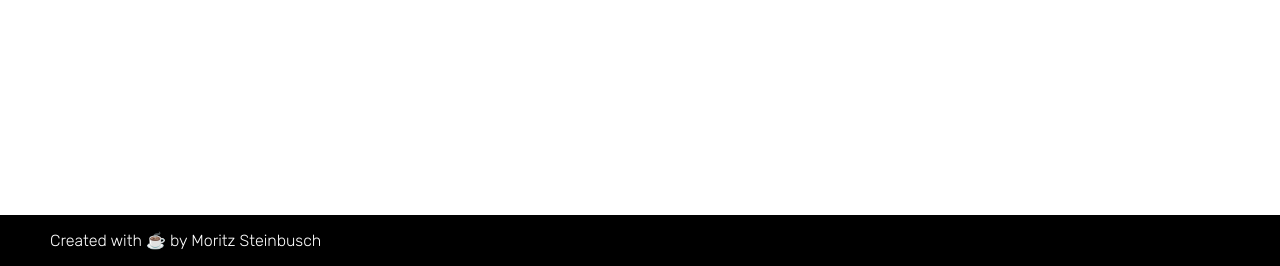
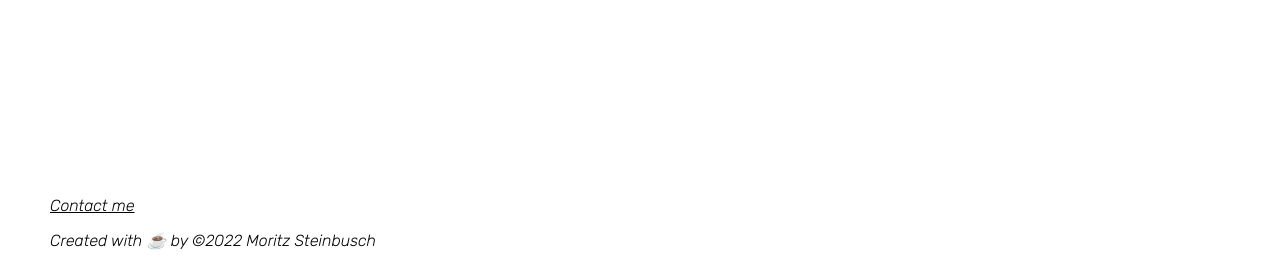
Before and after one commit to Moritz1404/PersonalPage, a plain HTML site: page index.html in a window 1280 px wide. Shown: the part 534-800 px from the top of the page. Drawn offline with Linux system fonts and the light colour scheme.

Commit message:
footer hinzugefügt

```diff
--- a/index.html
+++ b/index.html
@@ -35,10 +35,10 @@
             </a>
         </div>
     </div>
+    <div class="footer animated animatedFadeInUp fadeInUp" style="--delayInSec: 2s">
+        <a class="footerFontStyle contactStyle" href="mailto:moritz.steinbusch@icloud.com">Contact me</a>
+        <p class="footerFontStyle">Created with ☕️ by &copy;2022 Moritz Steinbusch</p>
+    </div>
 </body>
 
-<div class="footer animated animatedFadeInUp fadeInUp footerFontStyle" style="--delayInSec: 2s">
-    <p>Created with ☕️ by Moritz Steinbusch</p>
-</div>
-
 </html>
--- a/style.css
+++ b/style.css
@@ -68,6 +68,7 @@
 .footerFontStyle {
   font-family: "Rubik", sans-serif;
   font-weight: 300;
+  font-style: oblique;
 }
 
 /* Icons */
@@ -113,8 +114,12 @@
   left: 0;
   bottom: 0;
   width: 100%;
-  background-color: black;
-  color: white;
+  background-color: white;
+  color: black;
   text-align: left;
   padding-left: 50px;
 }
+
+.contactStyle {
+  color: black;
+}
```
